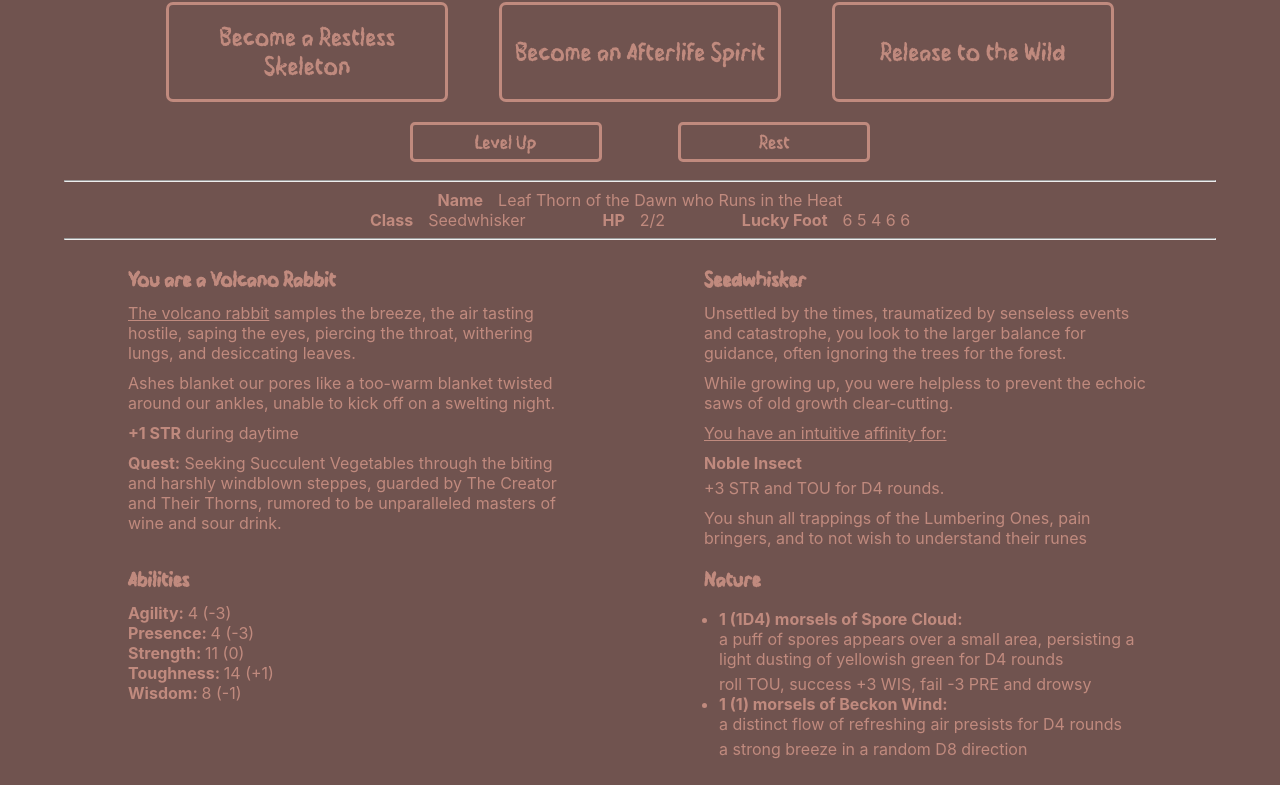
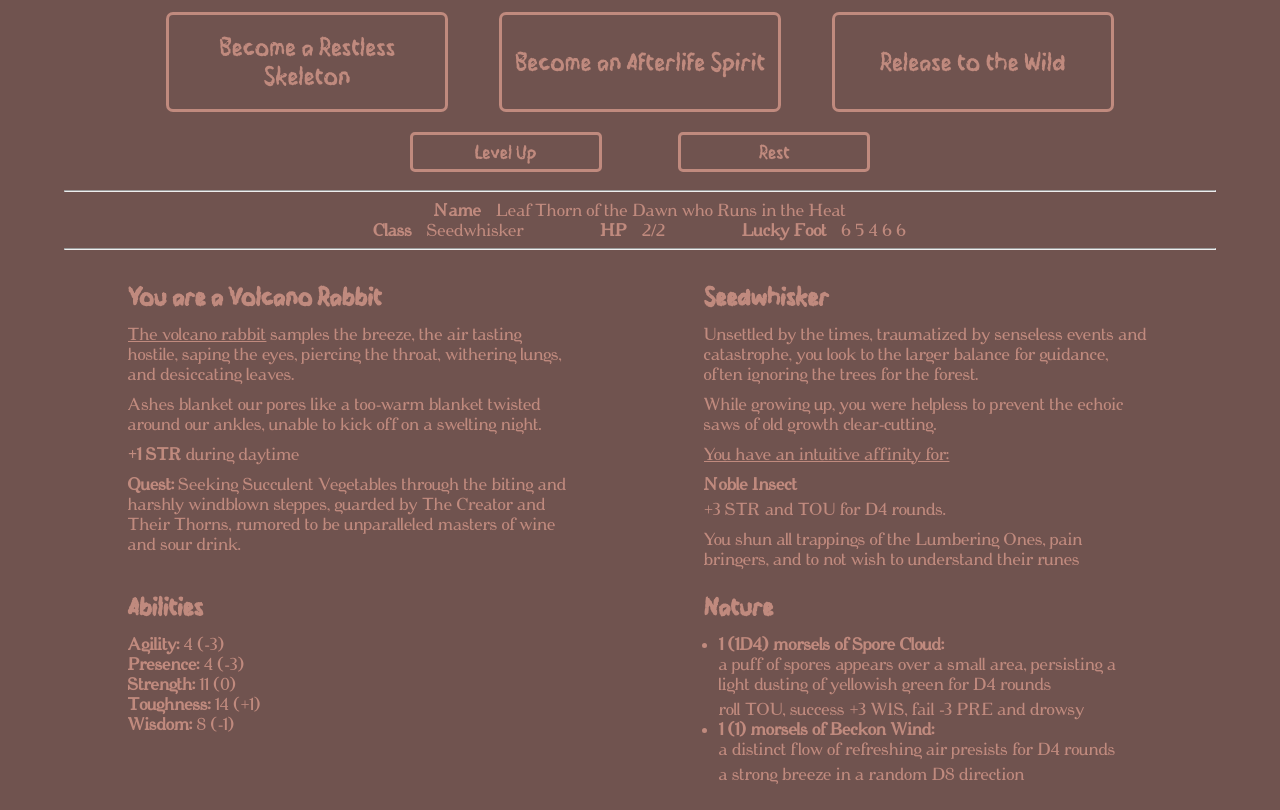
Before and after one commit to geoffmoss0/bvnbirther, a React (Create React App) app: page / in a window 1280 px wide. Shown: the part 397-1207 px from the top of the page. Before the commit the page ends 1182 px from the top, so only its background shows below. Built offline with nearby package versions, Linux system fonts and the light colour scheme.

Commit message:
Finalized fonts

```diff
--- a/src/App.css
+++ b/src/App.css
@@ -41,6 +41,7 @@
   width: 100%;
   text-align: center;
   display: block;
+  font-family: 'Cipher';
 }
 
 #logo {
@@ -61,3 +62,8 @@
   font-family: 'Yabelagi';
   src: url('./fonts/Yabelagi/Yabelagi-1jyXL.otf');
 }
+
+@font-face {
+  font-family: 'Cipher';
+  src: url('./fonts/Cipher/Cipher-Gvng.ttf');
+}
--- a/src/App.js
+++ b/src/App.js
@@ -43,7 +43,7 @@ function App() {
   return (
     <div id="appcontainer">
       <Style pageStyle={styleId}/>
-      <span id="bvnbirther-title"><h2 className="title">B V N B I R T H E R</h2></span>
+      <span id="bvnbirther-title"><h1 className="title">B V N B I R T H E R</h1></span>
       <div id="bvnbirther-subtitle">A character generator for</div>
       <img src={require(`./images/${logos[styleId]}`)} alt="Bunny Borg logo" id="logo"></img>
       <Info name={name} quest={quest}/>
--- a/src/Info/Info.js
+++ b/src/Info/Info.js
@@ -257,16 +257,20 @@ export default function Info(props) {
                 <button id="level_up_button" className="refresh_button" onClick={levelUp}>Level Up</button>
                 <button id="rest_button" className="refresh_button" onClick={rest}>Rest</button>
             </div>
+
             <hr className="division-rule"/>
-            <Name name={props.name}/>
-            <div id="sub-stat-container">
-            <Class class_num={class_num}/>
-            <Hp hp={hp}/>
-            <LuckyFoot class_num={class_num} luckyFoot={luckyFoot}/>
+
+            <div className="info_text">
+                <Name name={props.name}/>
+                <div id="sub-stat-container">
+                    <Class class_num={class_num}/>
+                    <Hp hp={hp}/>
+                    <LuckyFoot class_num={class_num} luckyFoot={luckyFoot}/>
+                </div>
             </div>
+
             <hr className="division-rule"/>
-            {/* Class Info (do this all individually) */}
-            {/* maybe make an equipment pack for readability*/}
+
             <Abilities class_num={class_num}
                     stats={stats}
                     species_num={species_num}
--- a/src/Info/info.css
+++ b/src/Info/info.css
@@ -32,3 +32,7 @@
     font-size: 15pt;
     font-family: 'Yabelagi';
 }
+
+.info_text {
+    font-family: 'Cipher';
+}
--- a/src/abilities/abilities.css
+++ b/src/abilities/abilities.css
@@ -6,7 +6,6 @@
 }
 
 .name-section {
-    margin-top: 10px;
     margin-bottom: 10px;
 }
 
@@ -30,6 +29,7 @@
 
 #equipment_list {
     margin-left: -25px;
+    margin-top: 0px;
 }
 
 .spell_details_description {
@@ -43,6 +43,12 @@
 
 .section_header {
     margin-bottom: 0px;
+    font-size: 20pt;
+}
+
+.section_text {
+    margin-top: 10px;
+    font-family: 'Cipher';
 }
 
 #species_name {
@@ -71,4 +77,5 @@
 #bag_title {
     font-family: 'Yabelagi';
     font-size: 14pt;
+    margin-bottom: 0px;
 }
--- a/src/abilities/abilities.js
+++ b/src/abilities/abilities.js
@@ -23,6 +23,7 @@ export default function Abilities(props) {
             <div id="species" className="abilities-section">
 
                 <div id="species_name" className="name-section"><h3 className="section_header">You are a {bunny.species.name[species_num]}</h3></div>
+                <div className="section_text">
                     <div id="species_description" className="name-section">
                         <div dangerouslySetInnerHTML={
                             {__html: species_description}}>
@@ -38,13 +39,15 @@ export default function Abilities(props) {
                     <div id="quest" className="name-section">
                         <b>Quest:</b> {props.quest}
                     </div>
+                </div>
 
             </div>
 
             <ClassInfo class_num={class_num} powers={props.powers} runes={props.runes} isSkeleton={props.deathPack.skeleton} isGhost={props.deathPack.ghost} background={props.background}/>
+
             <div id="stats" className="abilities-section">
                 <div id="stats_title"><h3 className="section_header">Abilities</h3></div>
-                <div id="stats-container">
+                <div id="stats-container" className="section_text">
                     <div id="agi"><b>Agility: </b>{props.stats.agi} &#40;{modifier(props.stats.agi)}&#41;</div>
                     <div id="pre"><b>Presence: </b>{props.stats.pre} &#40;{modifier(props.stats.pre)}&#41;</div>
                     <div id="str"><b>Strength: </b>{props.stats.str} &#40;{modifier(props.stats.str)}&#41;</div>
@@ -52,6 +55,7 @@ export default function Abilities(props) {
                     <div id="wis"><b>Wisdom: </b>{props.stats.wis} &#40;{modifier(props.stats.wis)}&#41;</div>
                 </div>
             </div>
+
             <div id="equipment" className="abilities-section">
                 <BagTitle class_num={class_num}/>
                 <Satchel
--- a/src/abilities/classInfo.js
+++ b/src/abilities/classInfo.js
@@ -15,6 +15,7 @@ export default function ClassInfo(props) {
     return(
         <div id="class" className="abilities-section">
                 <div id="class_name"><h3 className="section_header">{bunny.classes[class_num].name}</h3></div>
+                    <div className="section_text">
                     <div id="class_description">{bunny.classes[class_num].class_description}</div>
                     <div id="background_divider" className="divider"/>
                     <div id="background">{bunny.classes[class_num].background_description} {bunny.classes[class_num].background[props.background]}</div>
@@ -23,6 +24,7 @@ export default function ClassInfo(props) {
                     <Powers powers={props.powers} class_num={class_num}/>
                     <div id="runes_divier" className="divider"/>
                     <Runes runes={props.runes}/>
+                </div>
             </div>
     )
 }
--- a/src/abilities/satchel.js
+++ b/src/abilities/satchel.js
@@ -22,11 +22,13 @@ export default function Satchel(props) {
         )
     } else {
         return(
-            <ul id="equipment_list">
-                <Weapon weapon_num={props.weapon_num} level={props.level}/>
-                <Armor armorPack={props.armorPack}/>
-                <Morsels class_num={props.class_num} morsels={props.morselsPack.morsels} level={props.level}/>
-            </ul>
+            <div className="section_text">
+                <ul id="equipment_list">
+                    <Weapon weapon_num={props.weapon_num} level={props.level}/>
+                    <Armor armorPack={props.armorPack}/>
+                    <Morsels class_num={props.class_num} morsels={props.morselsPack.morsels} level={props.level}/>
+                </ul>
+            </div>
         )
     }
 }
```
Also changed, not shown: src/fonts/Cipher/Cipher-Gvng.ttf (added), src/fonts/Cipher/info.txt (added), src/fonts/Wonderworld/misc/READ_BEFORE_ANY_USE.txt (deleted). Lines whose indentation alone changed are shown as unchanged.
